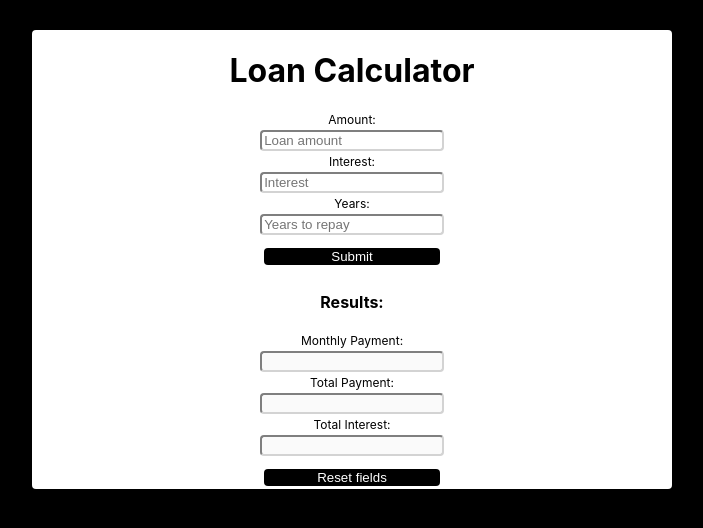
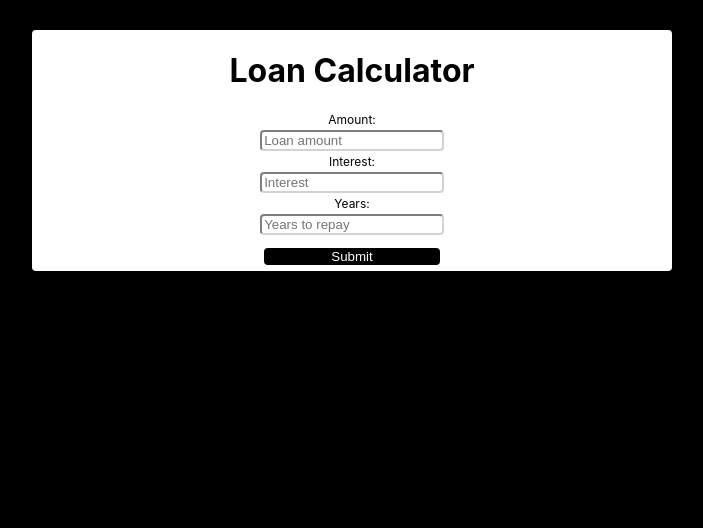
Before and after one commit to suzanamelomoraes/loan-calculator-react-hooks, a React (Create React App) app: page / in a window 1280 px wide. Shown: the top 528 px of the page, without its empty margins (288-991 px from the left). Built offline with nearby package versions, Linux system fonts and the light colour scheme.

Commit message:
include a isResults property in the results state, which receives a boolean false, includes this information inside calculateResults and clearFields function to display the results to the user id there results to be showed and the value is true

```diff
--- a/src/components/calculator.jsx
+++ b/src/components/calculator.jsx
@@ -7,6 +7,7 @@ function Calculator() {
     monthlyPayment: '',
     totalPayment: '',
     totalInterest: '',
+    isResult: false,
   });
 
   const onSubmit = (data, e) => {
@@ -32,6 +33,7 @@ function Calculator() {
       newResults.monthlyPayment = initialMonthlyPayment;
       newResults.totalPayment = initialTotalPayment;
       newResults.totalInterest = initialTotalInterest;
+      newResults.isResult = true;
       setResults(newResults);
     }
   };
@@ -41,6 +43,7 @@ function Calculator() {
     newResults.monthlyPayment = '';
     newResults.totalPayment = '';
     newResults.totalInterest = '';
+    newResults.isResult = false;
     setResults(newResults);
   };
 
@@ -99,7 +102,8 @@ function Calculator() {
         </div>
       </form>
 
-      <div className='myform' >
+      {results.isResult && (
+        <div className='myform'>
           <h4>Results:</h4>
           <label>Monthly Payment:</label>
           <input type='text' value={results.monthlyPayment} disabled />
@@ -114,6 +118,7 @@ function Calculator() {
             onClick={() => clearFields()}
           />
         </div>
+      )}
     </div>
   );
 }
```
Lines whose indentation alone changed are shown as unchanged.
